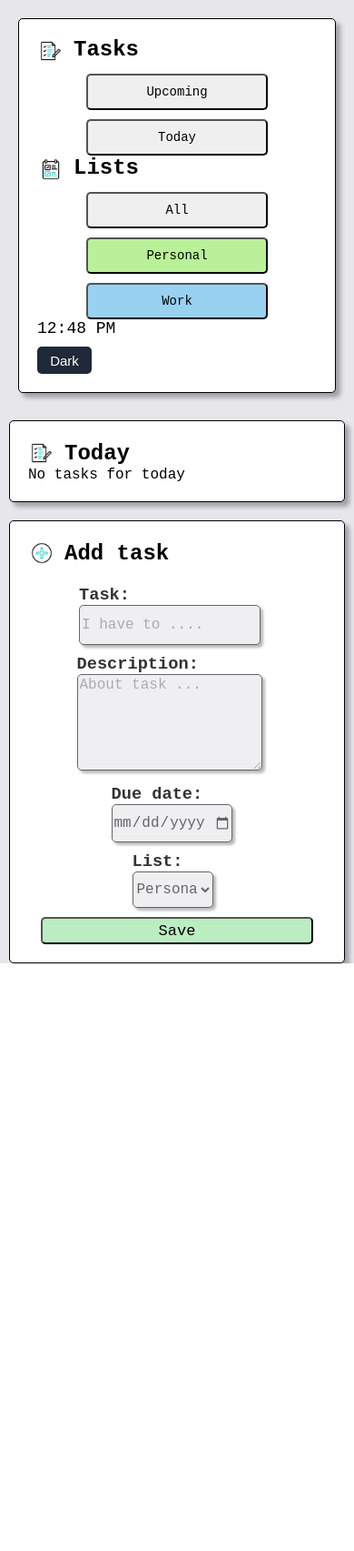
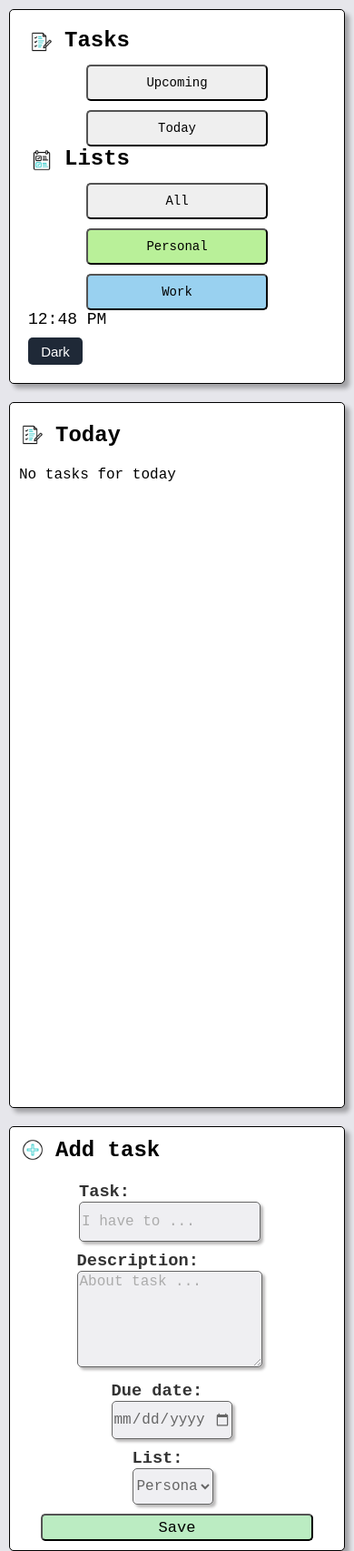
Before and after one commit to Sanchiks07/todo-list, a PHP site: page / in a window 390 px wide. Shown: the whole page at 91% size. Before the commit the page ends 1059 px from the top, so only its background shows below. Run offline with PHP 8.4, Linux system fonts and the light colour scheme; data comes from the database, SQL or seed files in the repository; data that the repository does not hold is empty.

Commit message:
pievienoju scroll prikeš output + line break priekš textarea output

```diff
--- a/index.php
+++ b/index.php
@@ -130,7 +130,7 @@ $workTasks = array_filter($tasks, function($task) use ($listIds) {
 
                         <div class="task-description" style="display: none;">
                             <p class="description-label">Description:</p>
-                            <p><?= htmlspecialchars($task["description"]) ?></p>
+                            <p><?= nl2br(htmlspecialchars($task["description"])) ?></p>
                             <div class="task-actions">
                                 <button class="edit" onclick="editTask(this)">Edit</button>
                                 <form action="delete_task.php" method="POST" onsubmit="return confirm('Are you sure you want to delete this task?')">
@@ -140,6 +140,7 @@ $workTasks = array_filter($tasks, function($task) use ($listIds) {
                             </div>
                         </div>
                     </div>
+
                 <?php } ?>
             <?php } else { ?>
                 <p>No tasks for today</p>
@@ -198,7 +199,7 @@ $workTasks = array_filter($tasks, function($task) use ($listIds) {
                     </div>
                         <div class="task-description" style="display: none;">
                             <p class="description-label">Description:</p>
-                            <p><?= htmlspecialchars($task["description"]) ?></p>
+                            <p><?= nl2br(htmlspecialchars($task["description"])) ?></p>
                             <div class="task-actions">
                                 <button class="edit" onclick="editTask(this)">Edit</button>
                                 <form action="delete_task.php" method="POST" onsubmit="return confirm('Are you sure you want to delete this task?')">
@@ -265,7 +266,7 @@ $workTasks = array_filter($tasks, function($task) use ($listIds) {
                     </div>
                         <div class="task-description" style="display: none;">
                             <p class="description-label">Description:</p>
-                            <p><?= htmlspecialchars($task["description"]) ?></p>
+                            <p><?= nl2br(htmlspecialchars($task["description"])) ?></p>
                             <div class="task-actions">
                                 <button class="edit" onclick="editTask(this)">Edit</button>
                                 <form action="delete_task.php" method="POST" onsubmit="return confirm('Are you sure you want to delete this task?')">
@@ -332,7 +333,7 @@ $workTasks = array_filter($tasks, function($task) use ($listIds) {
                         </div>
                         <div class="task-description" style="display: none;">
                             <p class="description-label">Description:</p>
-                            <p><?= htmlspecialchars($task["description"]) ?></p>
+                            <p><?= nl2br(htmlspecialchars($task["description"])) ?></p>
                             <div class="task-actions">
                                 <button class="edit" onclick="editTask(this)">Edit</button>
                                 <form action="delete_task.php" method="POST" onsubmit="return confirm('Are you sure you want to delete this task?')">
@@ -399,7 +400,7 @@ $workTasks = array_filter($tasks, function($task) use ($listIds) {
                         </div>
                         <div class="task-description" style="display: none;">
                             <p class="description-label">Description:</p>
-                            <p><?= htmlspecialchars($task["description"]) ?><p/>
+                            <p><?= nl2br(htmlspecialchars($task["description"])) ?><p/>
                             <div class="task-actions">
                                 <button class="edit" onclick="editTask(this)">Edit</button>
                                 <form action="delete_task.php" method="POST" onsubmit="return confirm('Are you sure you want to delete this task?')">
@@ -407,9 +408,9 @@ $workTasks = array_filter($tasks, function($task) use ($listIds) {
                                     <button type="submit" class="delete">Delete</button>
                                 </form>
                             </div>
-
                         </div>
                     </div>
+
                 <?php } ?>
             <?php } else { ?>
                 <p>No tasks added yet</p>
@@ -429,7 +430,7 @@ $workTasks = array_filter($tasks, function($task) use ($listIds) {
                 <?php endif; ?>
                 <div class="inputs">
                     <label for="title">Task:</label><br>
-                    <input type="text" name="title" placeholder="I have to ...." required value="<?= isset($old_inputs['title']) ? htmlspecialchars($old_inputs['title']) : '' ?>">
+                    <input type="text" name="title" placeholder="I have to ..." required value="<?= isset($old_inputs['title']) ? htmlspecialchars($old_inputs['title']) : '' ?>">
                 </div>
                 <div class="inputs">
                     <label for="description">Description:</label><br>
@@ -466,11 +467,11 @@ $workTasks = array_filter($tasks, function($task) use ($listIds) {
                 <input type="hidden" name="id" value="<?= isset($old_inputs['id']) ? htmlspecialchars($old_inputs['id']) : '' ?>">
                 <div class="inputs">
                     <label for="title">Task:</label><br>
-                    <input name="title" placeholder="Task..." required value="<?= isset($old_inputs['title']) ? htmlspecialchars($old_inputs['title']) : '' ?>">
+                    <input name="title" placeholder="I have to ..." required value="<?= isset($old_inputs['title']) ? htmlspecialchars($old_inputs['title']) : '' ?>">
                 </div>
                 <div class="inputs">
                     <label for="description">Description:</label><br>
-                    <textarea type="text" name="description" placeholder="Description..."><?= isset($old_inputs['description']) ? htmlspecialchars($old_inputs['description']) : '' ?></textarea>
+                    <textarea type="text" name="description" placeholder="About task ..."><?= isset($old_inputs['description']) ? htmlspecialchars($old_inputs['description']) : '' ?></textarea>
                 </div>
                 <div class="inputs">
                     <label for="date">Due date:</label><br>
--- a/style.css
+++ b/style.css
@@ -17,7 +17,7 @@ time, mark, audio, video {
 	border: 0;
 }
 
-/* Mūsu css */
+/* ----------MŪSU CSS---------- */
 body {
     background-color:#e6e6eb;
 }
@@ -38,12 +38,16 @@ button:hover {
 
 .today-tasks, .upcoming-tasks, .personal-tasks, .work-tasks, .all-tasks {
     grid-column: 2;
-    background-color: #ffffff;
+    background-color: white;
+    position: relative;
+    overflow-y: scroll;
+    overflow-x: hidden;
+    padding-top: 0 !important;
 }
 
 .new-task, .edit-task {
     grid-column: 3;
-    background-color: #ffffff;
+    background-color: white;
 }
 
 nav, .today-tasks, .upcoming-tasks, .personal-tasks, .work-tasks, .all-tasks, .new-task, .edit-task {
@@ -54,6 +58,7 @@ nav, .today-tasks, .upcoming-tasks, .personal-tasks, .work-tasks, .all-tasks, .n
     box-shadow: 5px 5px 5px rgba(0, 0, 0, 0.3);
 }
 
+/* ----------DARK MODE---------- */
 #dark-mode { /* pati poga */
     width: 60px;
     height: 30px;
@@ -124,14 +129,14 @@ nav, .today-tasks, .upcoming-tasks, .personal-tasks, .work-tasks, .all-tasks, .n
     border: 2px solid #1f5222;
 }
 
-/* prieks navbar */
+/* ----------NAVBAR---------- */
 nav {
     grid-column: 1;
     display: flex;
     flex-direction: column;
     justify-content: space-between;
     padding: 20px;
-    background-color: #ffffff;
+    background-color: white;
 }
 
 /* prieks navbar saīsināšanas */
@@ -229,7 +234,7 @@ nav .tools {
     font-size: 18px;
 }
 
-/* add task */
+/* ----------ADD TASK---------- */
 form {
     display: flex;
     flex-direction: column;
@@ -283,7 +288,8 @@ button[type=submit], .cancel {
     font-size: 14pt;
 
 }
-/* output */
+
+/* ----------OUTPUT---------- */
 .tasks-output {
     border: 1px solid ;
     padding: 20px;
@@ -306,6 +312,7 @@ button[type=submit], .cancel {
     margin: 20px;
     border-radius: 5px;
     background-color: #f4efe8;
+    word-wrap: break-word;
 }
 
 .description-label, .task-title {
@@ -349,6 +356,7 @@ button[type=submit], .cancel {
     gap: 25px;
 }
 
+/* ----------CHECKBOX---------- */
 .checkbox {
     /* paslēpj orģinālo checkbox */
     appearance: none;
@@ -395,12 +403,17 @@ button[type=submit], .cancel {
     cursor: not-allowed;
 }
 
-/* task sort */
+/* ----------TASK SORT---------- */
 .task-icon {
     display: flex;
     flex-direction: row;
     align-items: center;
     justify-content: space-between;
+    position: sticky;
+    top: 0;
+    z-index: 100;
+    background-color: inherit;
+    padding: 20px 0 20px;
 }
 
 .task-icon .left-group {
@@ -417,7 +430,7 @@ select {
     width: 180px;
 }
 
-/* krasas */
+/* ----------KRĀSAS---------- */
 :root {
     --personal-color: #b9f099;
     --work-color: #99d1f0;
@@ -444,7 +457,7 @@ body.dark-mode {/* prieks dark mode */
     background-color: var(--work-color);
 }
 
-/* notification */
+/* ----------NOTIFICATION---------- */
 #notification {
     position: fixed;
     top: 20px;
@@ -465,7 +478,7 @@ body.dark-mode {/* prieks dark mode */
     right: 20px;
 }
 
-/* mobile versija */
+/* ----------RESPONSIVE (MOBILE)---------- */
 @media(max-width: 768px) {
     .container {
         display: grid;
@@ -481,6 +494,7 @@ body.dark-mode {/* prieks dark mode */
         height: auto;
         width: auto;
         overflow: visible;
+        margin: 10px;
     }
 
     nav .top-group,
@@ -496,9 +510,20 @@ body.dark-mode {/* prieks dark mode */
         display: none;
     }
 
-    .today-tasks, .upcoming-tasks, .personal-tasks, .work-tasks, .all-tasks, .new-task, .edit-task {
+    .new-task, .edit-task {
         grid-column: 1;
         margin: 10px;
+        padding: 10px;
+    }
+
+    .today-tasks, .upcoming-tasks, .personal-tasks, .work-tasks, .all-tasks {
+        grid-column: 1;
+        width: calc(100% - 20px);
+        margin: 10px;
+        padding: 10px;
+        height: calc(100vh - 80px);
+        overflow-y: scroll;
+        width: inherit;
     }
 
     input, select, textarea {
@@ -527,3 +552,22 @@ body.dark-mode {/* prieks dark mode */
         top: 0;
     }
 }
+
+/* ----------SCROLLBAR---------- */
+::-webkit-scrollbar {
+    width: 6px;
+}
+
+::-webkit-scrollbar-thumb {
+    background-color: #b7b7b799;
+    border-radius: 3px;
+}
+
+::-webkit-scrollbar-thumb:hover {
+    background-color: #93939399;
+}
+
+::-webkit-scrollbar-track {
+    background: transparent;
+    margin: 90px 0 28px;
+}
```
